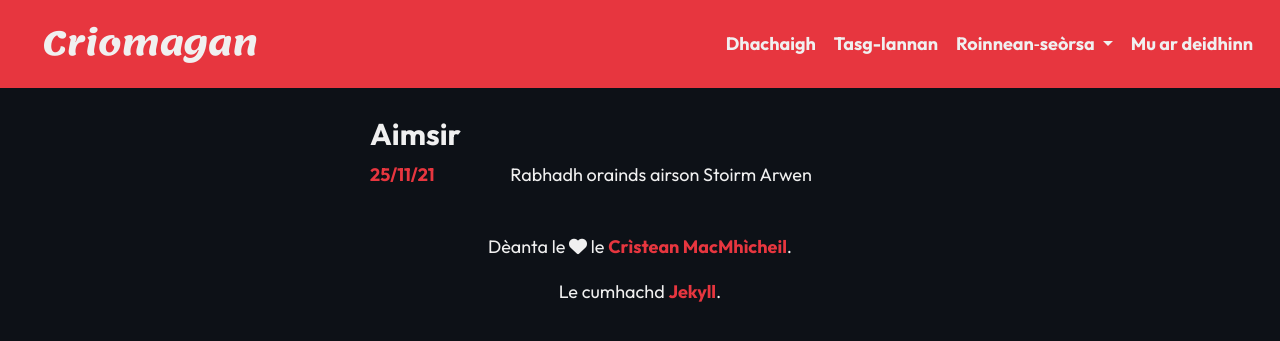
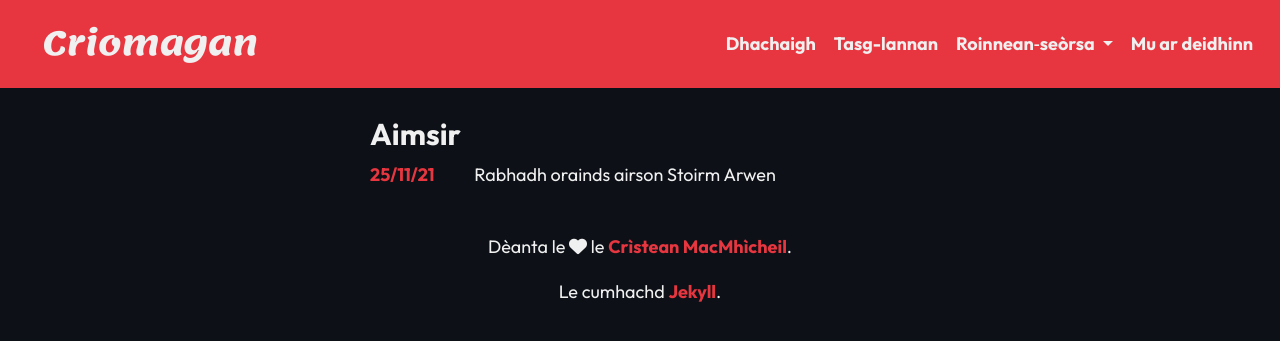
Before and after one commit to angeidheal/angeidheal.github.io, a Jekyll site: the page built from category/aimsir.md, in a window 1280 px wide. Shown: the top 341 px of the page. Built offline with Jekyll 4.4.1, drawn with Linux system fonts in a browser that asks for light colours; nearby versions of some CDN libraries.

Commit message:
Update category.html

```diff
--- a/_layouts/category.html
+++ b/_layouts/category.html
@@ -11,7 +11,7 @@ layout: page
 
 {% for post in site.categories[page.category] %}
 
-  <p><span style="margin-right:4em"><a href="{{ site.baseurl }}{{ post.url }}">{{ post.date | date: "%d/%m/%y" }}</a></span> {{ post.title }}</a></p>
+  <p><span style="margin-right:2em"><a href="{{ site.baseurl }}{{ post.url }}">{{ post.date | date: "%d/%m/%y" }}</a></span> {{ post.title }}</a></p>
   <br/>
 
 {% endfor %}
```
